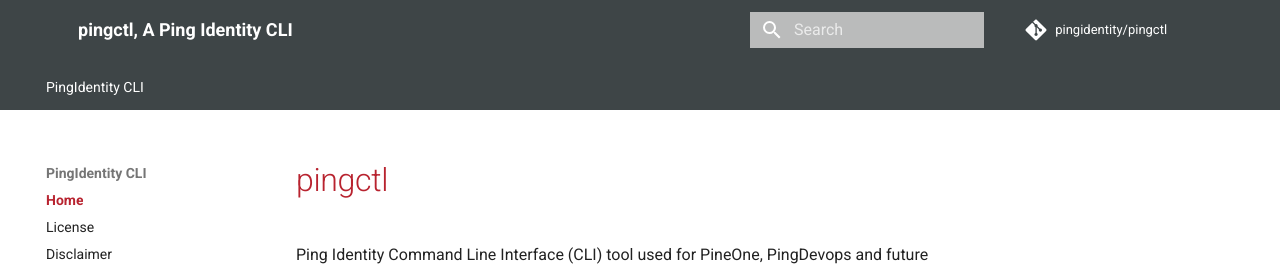
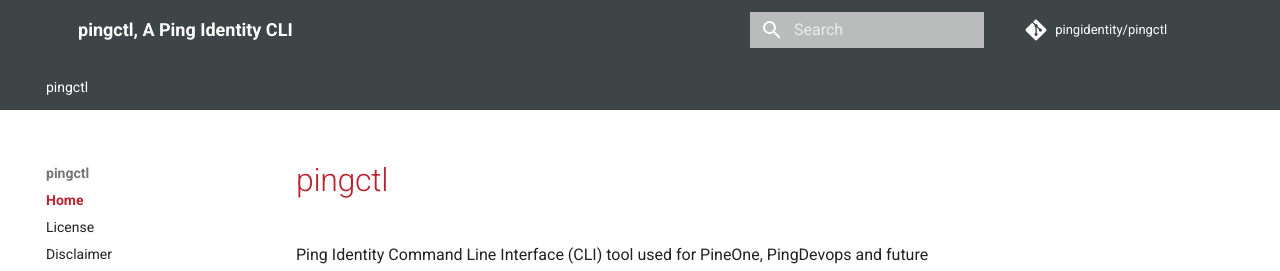
Before and after one commit to pingidentity/pingctl, an MkDocs documentation site: the page built from docs/README.md, in a window 1280 px wide. Shown: the top 271 px of the page. Built offline with MkDocs 1.6.1 and Material for MkDocs 9.7.7, drawn with Linux system fonts in a browser that asks for light colours; comment, search, counter and statistics services are not loaded.

Commit message:
updating title

```diff
--- a/mkdocs.yml
+++ b/mkdocs.yml
@@ -38,7 +38,7 @@
       permalink: " ¶"
 
 nav:
-  - PingIdentity CLI:
+  - pingctl:
       - Home: "README.md"
       - License: LICENSE.md
       - Disclaimer: DISCLAIMER.md
```
